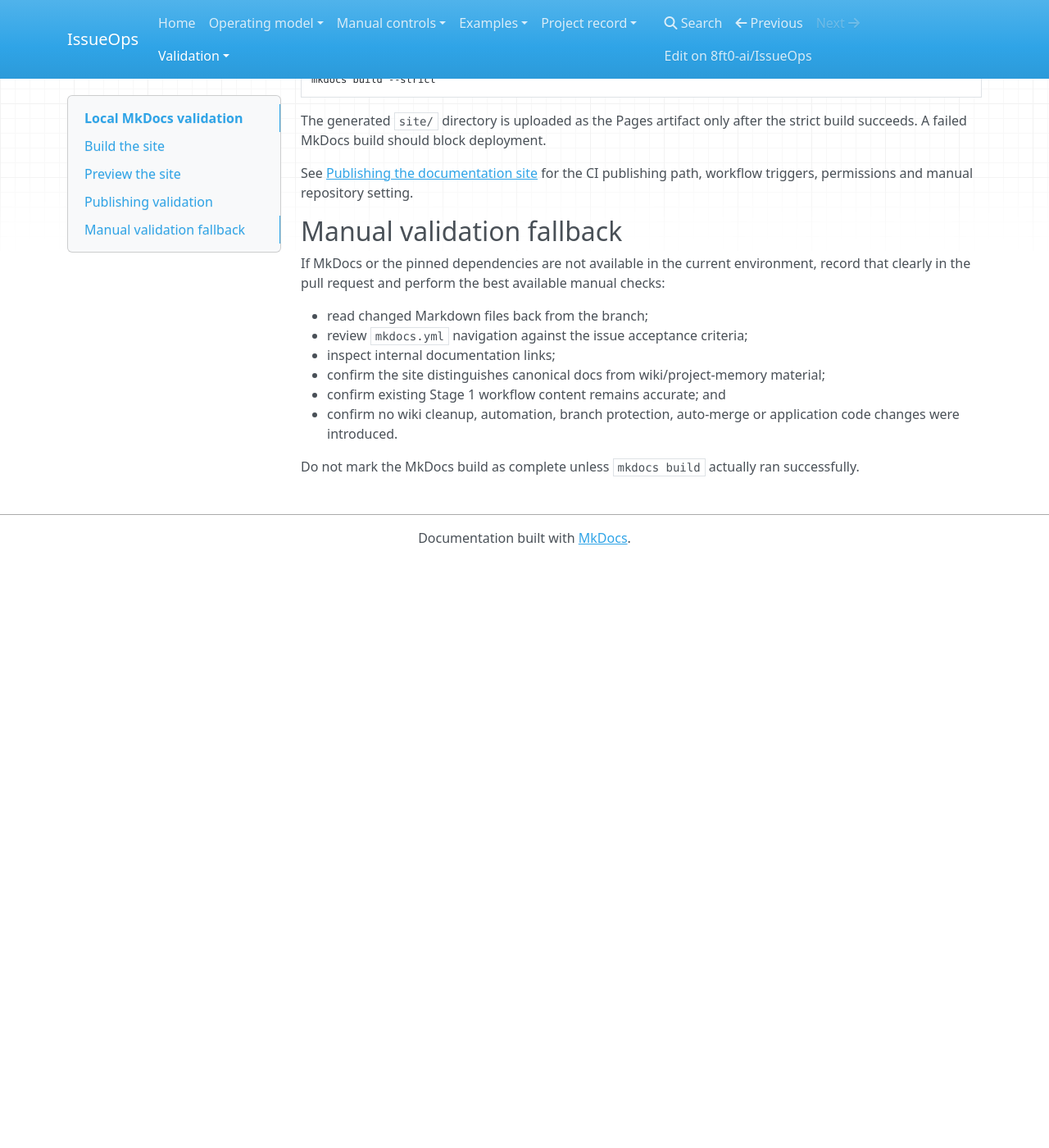
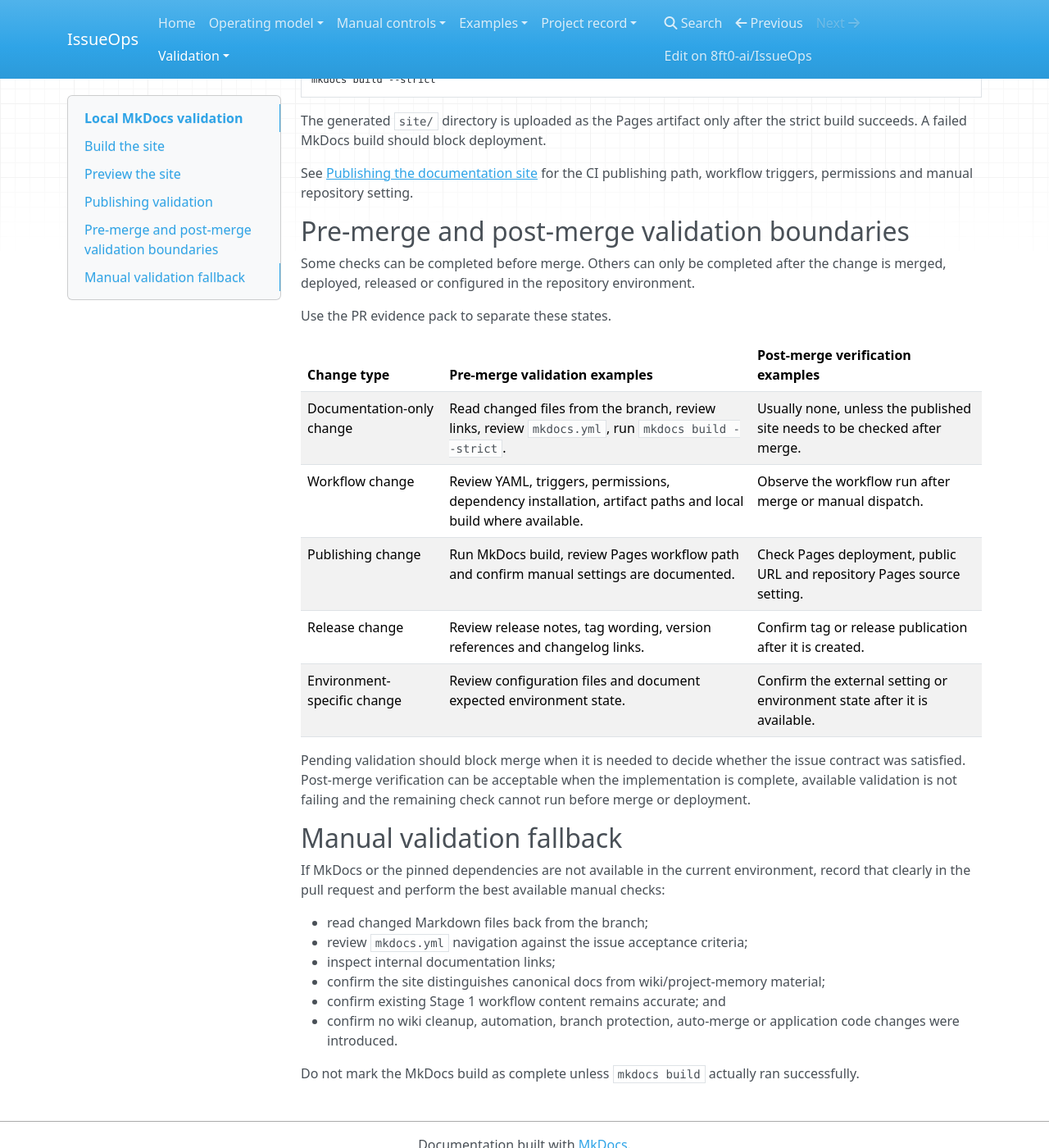
Before and after one commit to 8ft0-ai/IssueOps, an MkDocs documentation site: the page built from docs/local-validation.md, in a window 1280 px wide and 1400 px high, scrolled down 855 px. Shown: the whole window at 82% size. Built offline with MkDocs 1.6.1, drawn with Linux system fonts in a browser that asks for light colours; nearby versions of some CDN libraries; before the commit the page ends 1539 px from its top, so only the background shows below that.

Commit message:
Document pre-merge and post-merge validation examples

```diff
--- a/docs/local-validation.md
+++ b/docs/local-validation.md
@@ -50,6 +50,22 @@ The generated `site/` directory is uploaded as the Pages artifact only after the
 
 See [Publishing the documentation site](publishing.md) for the CI publishing path, workflow triggers, permissions and manual repository setting.
 
+## Pre-merge and post-merge validation boundaries
+
+Some checks can be completed before merge. Others can only be completed after the change is merged, deployed, released or configured in the repository environment.
+
+Use the PR evidence pack to separate these states.
+
+| Change type | Pre-merge validation examples | Post-merge verification examples |
+| --- | --- | --- |
+| Documentation-only change | Read changed files from the branch, review links, review `mkdocs.yml`, run `mkdocs build --strict`. | Usually none, unless the published site needs to be checked after merge. |
+| Workflow change | Review YAML, triggers, permissions, dependency installation, artifact paths and local build where available. | Observe the workflow run after merge or manual dispatch. |
+| Publishing change | Run MkDocs build, review Pages workflow path and confirm manual settings are documented. | Check Pages deployment, public URL and repository Pages source setting. |
+| Release change | Review release notes, tag wording, version references and changelog links. | Confirm tag or release publication after it is created. |
+| Environment-specific change | Review configuration files and document expected environment state. | Confirm the external setting or environment state after it is available. |
+
+Pending validation should block merge when it is needed to decide whether the issue contract was satisfied. Post-merge verification can be acceptable when the implementation is complete, available validation is not failing and the remaining check cannot run before merge or deployment.
+
 ## Manual validation fallback
 
 If MkDocs or the pinned dependencies are not available in the current environment, record that clearly in the pull request and perform the best available manual checks:
```
